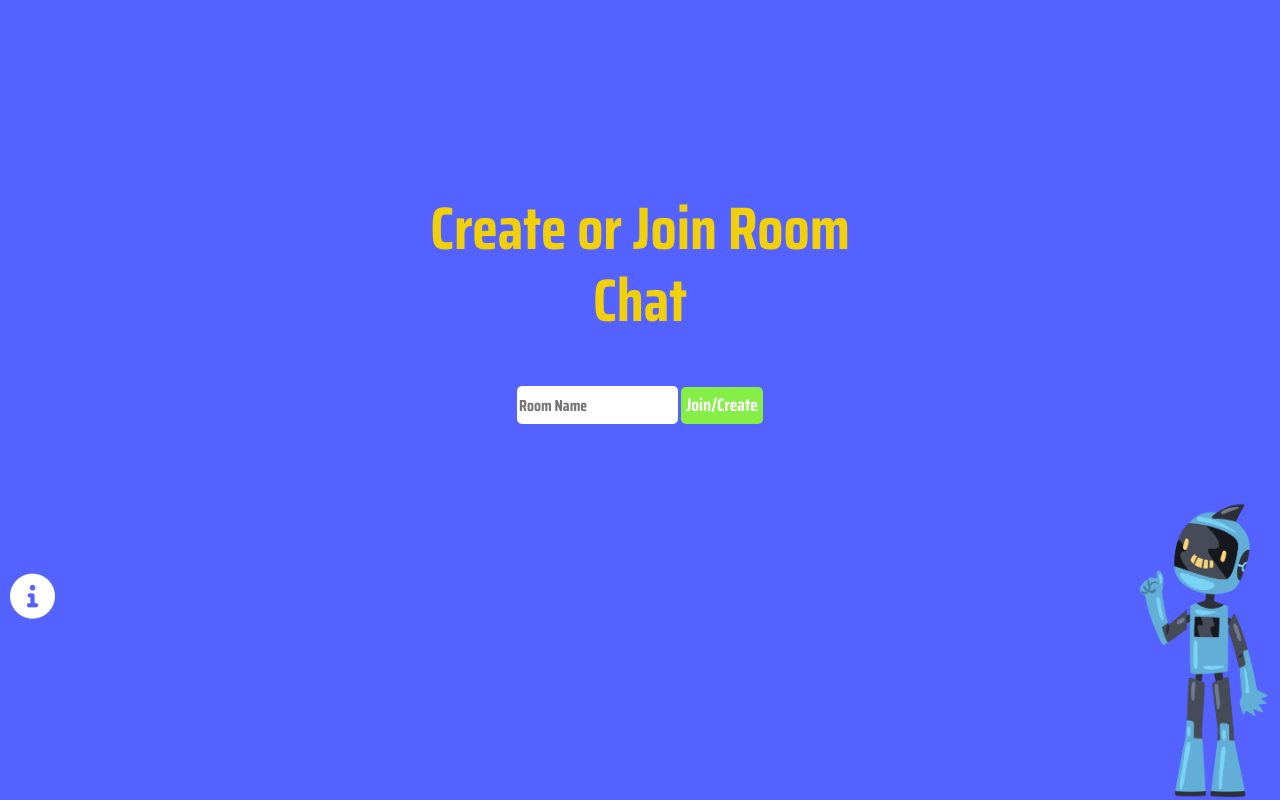
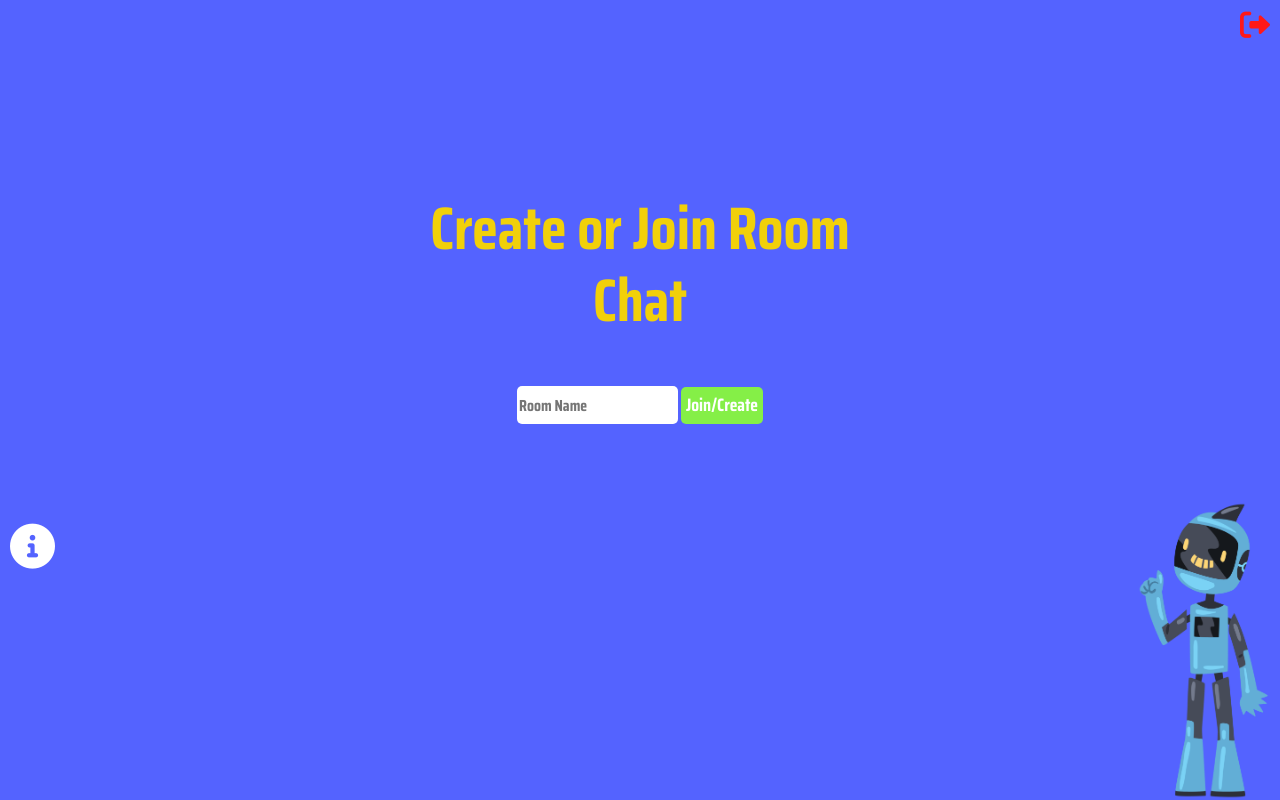
Before and after one commit to DM880/Chat, a Django app: page /create_room_chat/ in a window 1280 px wide. Run offline with Django 3.2, Linux system fonts and the light colour scheme; the visitor is signed in with stand-in values (Sample User, id 1); some libraries are stand-ins or nearby versions.

Commit message:
logout from create room added

```diff
--- a/src/chat_app/interfaces/appsite/static/css/create_room_chat.css
+++ b/src/chat_app/interfaces/appsite/static/css/create_room_chat.css
@@ -4,9 +4,24 @@ body{
   background-color: #5463FF;
 }
 
+.fa-right-from-bracket{
+  position: absolute;
+  top: 10px;
+  right: 10px;
+  color: #FF1818;
+  cursor: pointer;
+  font-size: 30px;
+}
+
+.fa-right-from-bracket:hover{
+  color: #DA1212;
+}
+
 .wrapper{
   width:100%;
 }
+
+/*Create/Join Room*/
 
 .room-create{
   width: 500px;
@@ -14,7 +29,6 @@ body{
   margin-top: 15%;
   border-radius: 5px;
   text-align: center;
-  padding-bottom: 50px;
   font-family: 'Saira Condensed', sans-serif;
   color: #F1D00A;
 }
--- a/src/chat_app/interfaces/appsite/templates/create_room_chat.html
+++ b/src/chat_app/interfaces/appsite/templates/create_room_chat.html
@@ -5,6 +5,8 @@
 
 {% block css %}<link rel="stylesheet" href="{% static 'css/create_room_chat.css' %}">{% endblock %}
 {% block content %}
+
+<a href="{% url 'signout' %}"><i class="fa-solid fa-right-from-bracket" title="Sign out"></i></a>
 
 <div class="wrapper">
   <div class="room-create">
```
